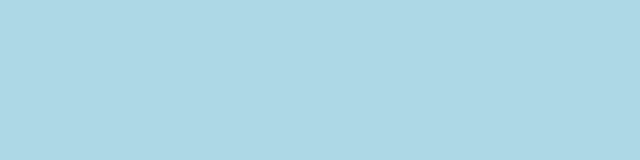
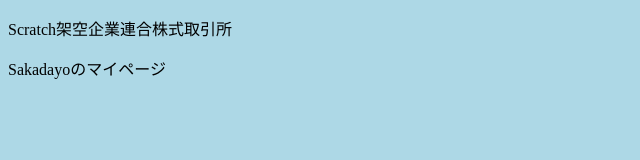
Before and after one commit to dayodayo-JP/dayodayo-JP.github.io, a plain HTML site: page index.html in a window 1280 px wide. Shown: the whole page, without its empty margins (0-640 px from the left). Drawn offline with Linux system fonts and the light colour scheme.

Commit message:
Edit a index

```diff
--- a/index.html
+++ b/index.html
@@ -9,6 +9,9 @@
         </style>
     </head>
     <body>
+        <p>Scratch架空企業連合株式取引所</p>
+        <a></a>
+        <p>Sakadayoのマイページ</p>
         <a></a>
     </body>
 </html>
```
